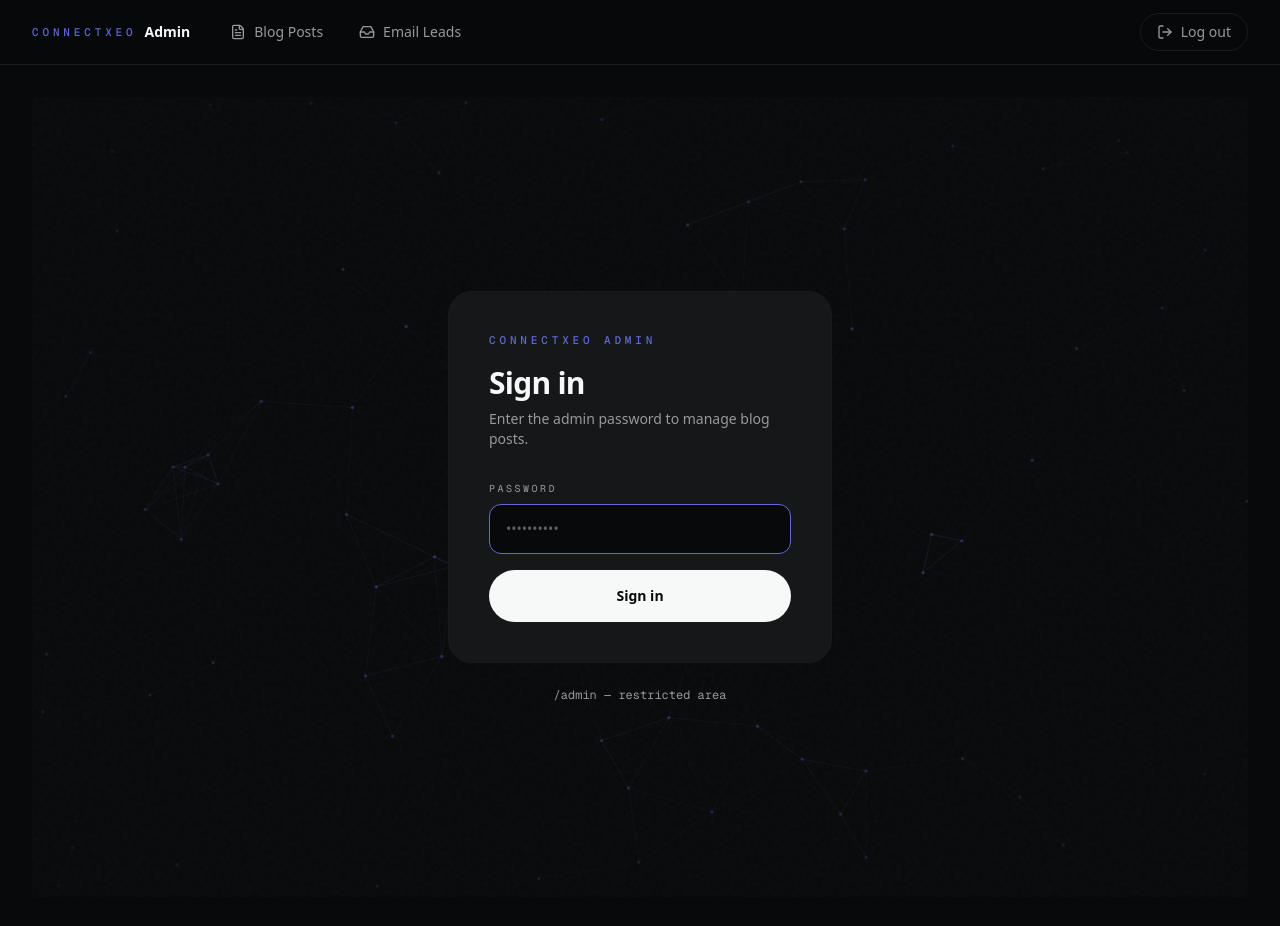
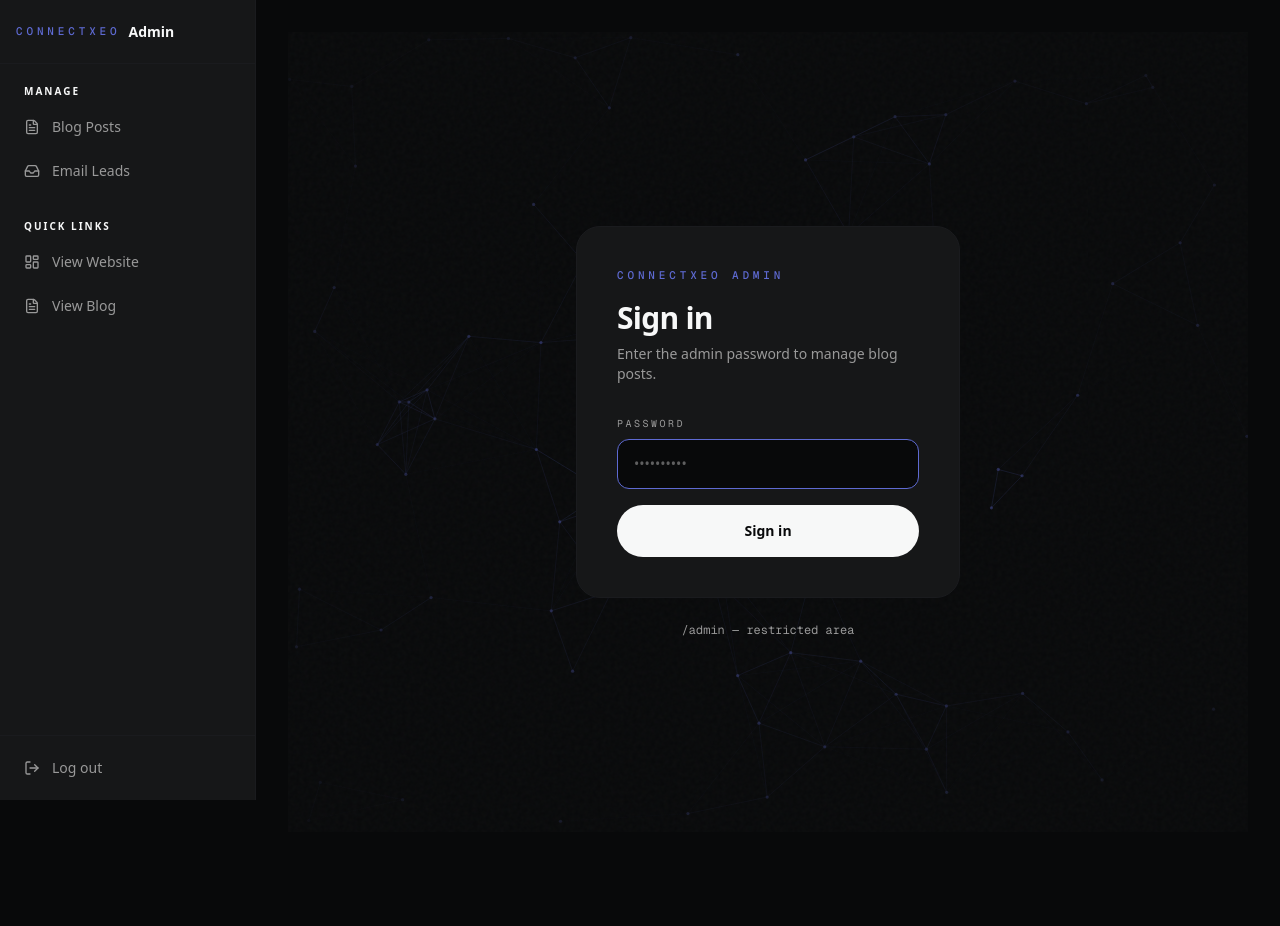
Before and after one commit to ConnectXeo/connectxeo-website, a Next.js app: page /admin/login in a window 1280 px wide. Shown: the top 926 px of the page. After the commit the page ends 864 px from the top, so only its background shows below. Built offline with nearby package versions, Linux system fonts and the light colour scheme; no server answers; a web font is replaced by a local one.

Commit message:
Redesign admin panel with sidebar navigation

```diff
--- a/app/admin/layout.tsx
+++ b/app/admin/layout.tsx
@@ -3,16 +3,26 @@
 import { useState } from "react";
 import Link from "next/link";
 import { usePathname } from "next/navigation";
-import { FileText, Inbox, LogOut } from "lucide-react";
+import {
+  FileText,
+  Inbox,
+  LogOut,
+  Menu,
+  X,
+  LayoutDashboard,
+  Settings,
+  ChevronLeft,
+} from "lucide-react";
 import { cn } from "@/lib/utils";
 
-const tabs = [
+const navItems = [
   { href: "/admin", label: "Blog Posts", icon: FileText },
   { href: "/admin/inbox", label: "Email Leads", icon: Inbox },
 ];
 
 export default function AdminLayout({ children }: { children: React.ReactNode }) {
   const pathname = usePathname();
+  const [sidebarOpen, setSidebarOpen] = useState(false);
 
   const isActive = (href: string) => {
     if (href === "/admin") return pathname === "/admin";
@@ -24,48 +34,126 @@ export default function AdminLayout({ children }: { children: React.ReactNode })
     window.location.href = "/admin/login";
   };
 
-  return (
-    <div className="min-h-screen bg-background">
-      <header className="sticky top-0 z-40 border-b border-border bg-background/80 backdrop-blur-xl">
-        <div className="mx-auto flex h-16 max-w-7xl items-center justify-between px-4 sm:px-6 lg:px-8">
-          <div className="flex items-center gap-6">
+  const sidebarContent = (
+    <div className="flex h-full flex-col">
+      <div className="flex h-16 items-center justify-between border-b border-border px-4">
         <Link href="/admin" className="flex items-center gap-2">
           <span className="font-mono text-[11px] font-medium uppercase tracking-[0.35em] text-primary">
             ConnectXeo
           </span>
           <span className="text-sm font-semibold text-muted-foreground">Admin</span>
         </Link>
-            <nav className="flex items-center gap-1">
-              {tabs.map((tab) => {
-                const Icon = tab.icon;
+        <button
+          onClick={() => setSidebarOpen(false)}
+          className="rounded-lg p-1.5 text-muted hover:bg-card hover:text-foreground lg:hidden"
+        >
+          <X className="h-5 w-5" />
+        </button>
+      </div>
+
+      <nav className="flex-1 space-y-1 overflow-y-auto p-3">
+        <p className="mb-2 px-3 pt-2 text-[10px] font-semibold uppercase tracking-[0.2em] text-muted-foreground">
+          Manage
+        </p>
+        {navItems.map((item) => {
+          const Icon = item.icon;
+          const active = isActive(item.href);
           return (
             <Link
-                    key={tab.href}
-                    href={tab.href}
+              key={item.href}
+              href={item.href}
+              onClick={() => setSidebarOpen(false)}
               className={cn(
-                      "flex items-center gap-2 rounded-full px-4 py-2 text-sm font-medium transition-colors",
-                      isActive(tab.href)
-                        ? "bg-foreground text-background"
+                "flex items-center gap-3 rounded-xl px-3 py-2.5 text-sm font-medium transition-all",
+                active
+                  ? "bg-foreground text-background shadow-sm"
                   : "text-muted hover:bg-card hover:text-foreground"
               )}
             >
-                    <Icon className="h-4 w-4" />
-                    {tab.label}
+              <Icon className="h-4 w-4 shrink-0" />
+              {item.label}
             </Link>
           );
         })}
+
+        <p className="mb-2 px-3 pt-6 text-[10px] font-semibold uppercase tracking-[0.2em] text-muted-foreground">
+          Quick Links
+        </p>
+        <a
+          href="/"
+          target="_blank"
+          rel="noopener noreferrer"
+          className="flex items-center gap-3 rounded-xl px-3 py-2.5 text-sm font-medium text-muted transition-all hover:bg-card hover:text-foreground"
+        >
+          <LayoutDashboard className="h-4 w-4 shrink-0" />
+          View Website
+        </a>
+        <a
+          href="/blog"
+          target="_blank"
+          rel="noopener noreferrer"
+          className="flex items-center gap-3 rounded-xl px-3 py-2.5 text-sm font-medium text-muted transition-all hover:bg-card hover:text-foreground"
+        >
+          <FileText className="h-4 w-4 shrink-0" />
+          View Blog
+        </a>
       </nav>
-          </div>
+
+      <div className="border-t border-border p-3">
         <button
           onClick={handleLogout}
-            className="flex items-center gap-2 rounded-full border border-border px-4 py-2 text-sm font-medium text-muted transition-colors hover:border-secondary hover:text-secondary"
+          className="flex w-full items-center gap-3 rounded-xl px-3 py-2.5 text-sm font-medium text-muted transition-all hover:bg-red-500/10 hover:text-red-500"
         >
-            <LogOut className="h-4 w-4" />
+          <LogOut className="h-4 w-4 shrink-0" />
           Log out
         </button>
       </div>
+    </div>
+  );
+
+  return (
+    <div className="flex min-h-screen bg-background">
+      {/* Mobile overlay */}
+      {sidebarOpen && (
+        <div
+          className="fixed inset-0 z-40 bg-black/50 lg:hidden"
+          onClick={() => setSidebarOpen(false)}
+        />
+      )}
+
+      {/* Sidebar - desktop */}
+      <aside className="fixed inset-y-0 left-0 z-30 hidden w-64 border-r border-border bg-card lg:block">
+        {sidebarContent}
+      </aside>
+
+      {/* Sidebar - mobile */}
+      <aside
+        className={cn(
+          "fixed inset-y-0 left-0 z-50 w-64 border-r border-border bg-card transition-transform duration-300 lg:hidden",
+          sidebarOpen ? "translate-x-0" : "-translate-x-full"
+        )}
+      >
+        {sidebarContent}
+      </aside>
+
+      {/* Main content */}
+      <div className="flex min-h-screen flex-1 flex-col lg:pl-64">
+        {/* Mobile header */}
+        <header className="sticky top-0 z-20 flex h-16 items-center justify-between border-b border-border bg-background/80 px-4 backdrop-blur-xl lg:hidden">
+          <button
+            onClick={() => setSidebarOpen(true)}
+            className="rounded-lg p-2 text-muted hover:bg-card hover:text-foreground"
+          >
+            <Menu className="h-5 w-5" />
+          </button>
+          <span className="font-mono text-[11px] font-medium uppercase tracking-[0.35em] text-primary">
+            ConnectXeo Admin
+          </span>
+          <div className="w-9" />
         </header>
-      <main className="mx-auto max-w-7xl px-4 py-8 sm:px-6 lg:px-8">{children}</main>
+
+        <main className="flex-1 p-4 sm:p-6 lg:p-8">{children}</main>
+      </div>
     </div>
   );
 }
```
Lines whose indentation alone changed are shown as unchanged.
